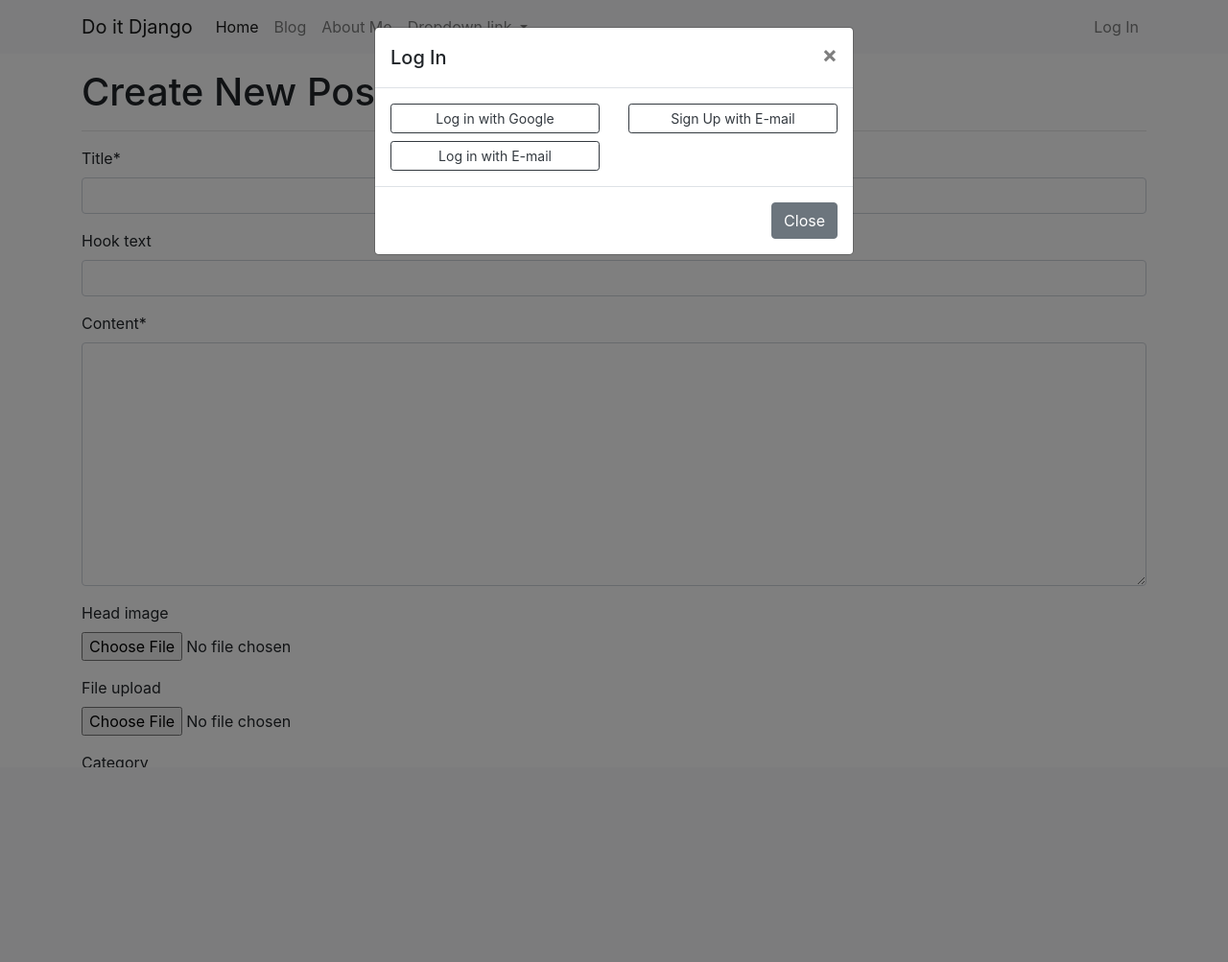
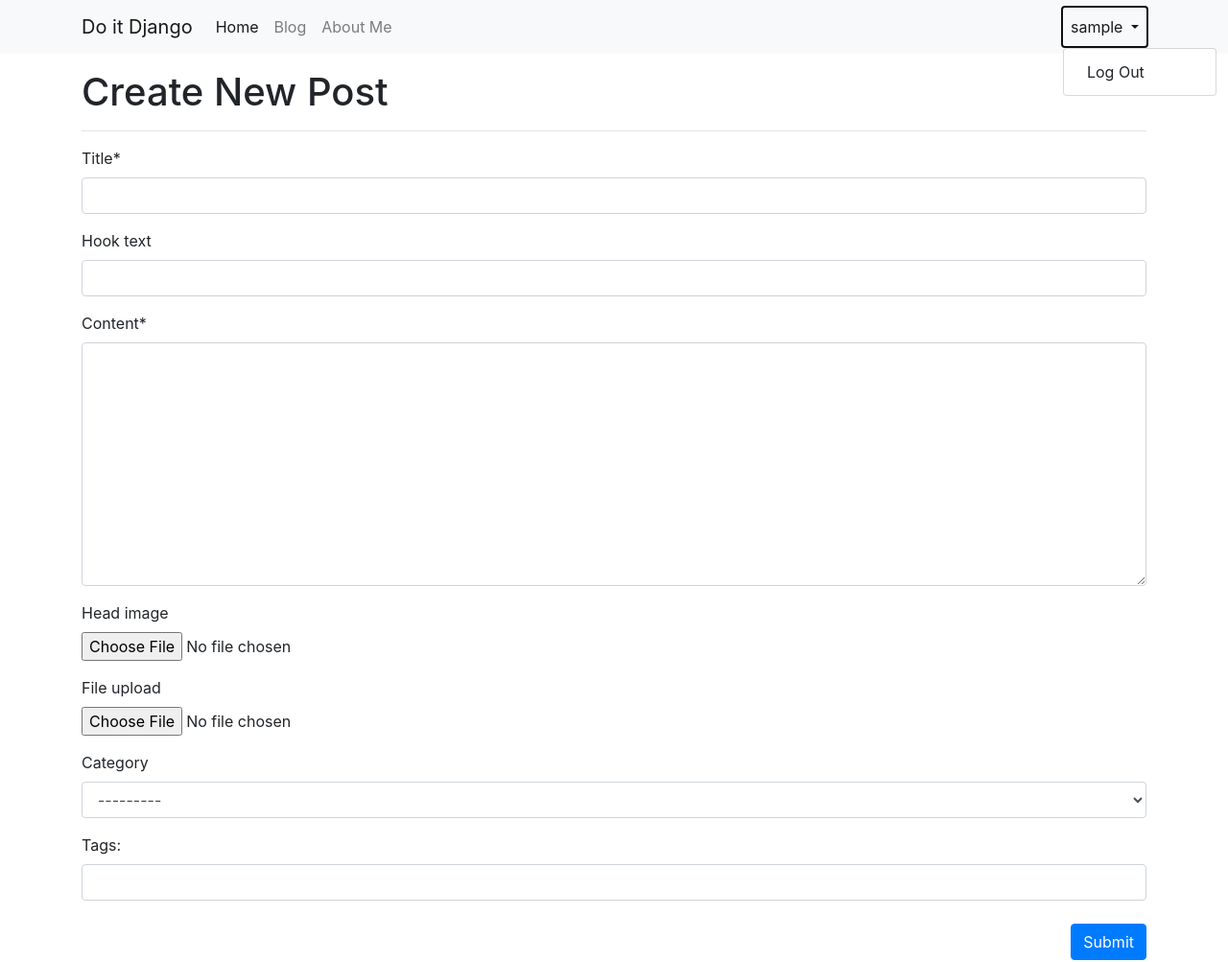
Before and after one commit to ptz1992/do_it_django_a_to_z, a Django app: page /blog/create_post/ in a window 1280 px wide, after a click that opens the changed part. Shown: the top 1003 px of the page at 96% size. Before the commit the page ends 800 px from the top, so only its background shows below. Run offline with Django 4.2, Linux system fonts and the light colour scheme; a user stored in the database is signed in; tables that the repository leaves empty hold one stand-in row (values such as "Sample post"); some libraries are stand-ins or nearby versions.

Commit message:
구글 로그인 기능 추가하기

```diff
--- a/blog/templates/blog/navbar.html
+++ b/blog/templates/blog/navbar.html
@@ -1,3 +1,5 @@
+{% load socialaccount %}
+
 <nav class="navbar navbar-expand-lg navbar-light bg-light">
       <div class="container">
         <a class="navbar-brand" href="/">Do it Django</a>
@@ -15,21 +17,22 @@
             <li class="nav-item">
               <a class="nav-link" href="/about_me/">About Me</a>
             </li>
+          </ul>
+          <ul class="navbar-nav ml-auto">
+            {% if user.is_authenticated %}
               <li class="nav-item dropdown">
                 <a class="nav-link dropdown-toggle" href="#" role="button" data-toggle="dropdown" aria-expanded="false">
-                Dropdown link
+                  {{ user.username }}
                 </a>
-              <div class="dropdown-menu">
-                <a class="dropdown-item" href="#">Action</a>
-                <a class="dropdown-item" href="#">Another action</a>
-                <a class="dropdown-item" href="#">Something else here</a>
+                <div class="dropdown-menu" aria-labelledby="navbarDropdownMenuLink">
+                  <a class="dropdown-item" href="/accounts/logout/">Log Out</a>
                 </div>
               </li>
-          </ul>
-          <ul class="navbar-nav ml-auto">
+            {% else %}
               <li class="nav-item">
                 <a class="nav-link" href="#" data-toggle="modal" data-target="#loginModal">Log In</a>
               </li>
+            {% endif%}
           </ul>
         </div>
       </div>
@@ -48,12 +51,14 @@
           <div class="modal-body">
             <div class="row">
               <div class="col-md-6">
-                <button type="button" class="btn btn-outline-dark btn-block btn-sm">Log in with Google</button>
-                <button type="button" class="btn btn-outline-dark btn-block btn-sm">Log in with E-mail</button>
+                <a role= "button" class="btn btn-outline-dark btn-block btn-sm" href="{% provider_login_url 'google' %}">
+                  <i class="fab fa-google"></i>&nbsp&nbsp; Log in with Google</a>
+                <a role= "button" class="btn btn-outline-dark btn-block btn-sm" href="/accounts/login/">
+                  <i class="far fa-envelope"></i>&nbsp&nbsp; Log in with Username</a>
               </div>
               <div class="col-md-6">
-                <button type="button" class="btn btn-outline-dark btn-block btn-sm">Sign Up with E-mail</button>
-
+                <a role= "button" class="btn btn-outline-dark btn-block btn-sm" href="/accounts/signup/">
+                  <i class="far fa-envelope"></i>&nbsp&nbsp; Sign Up with E-mail</a>
               </div>
             </div>
           </div>
--- a/do_it_django_prj/urls.py
+++ b/do_it_django_prj/urls.py
@@ -23,6 +23,7 @@ urlpatterns = [
     path('blog/', include('blog.urls')),
     path('admin/', admin.site.urls),
     path('markdownx/', include('markdownx.urls')),
+    path('accounts/', include('allauth.urls')),
     path('', include('single_pages.urls')),
 ]
 
```
Also changed, not shown: do_it_django_prj/settings.py (+16 -0 lines). Lines whose indentation alone changed are shown as unchanged.
